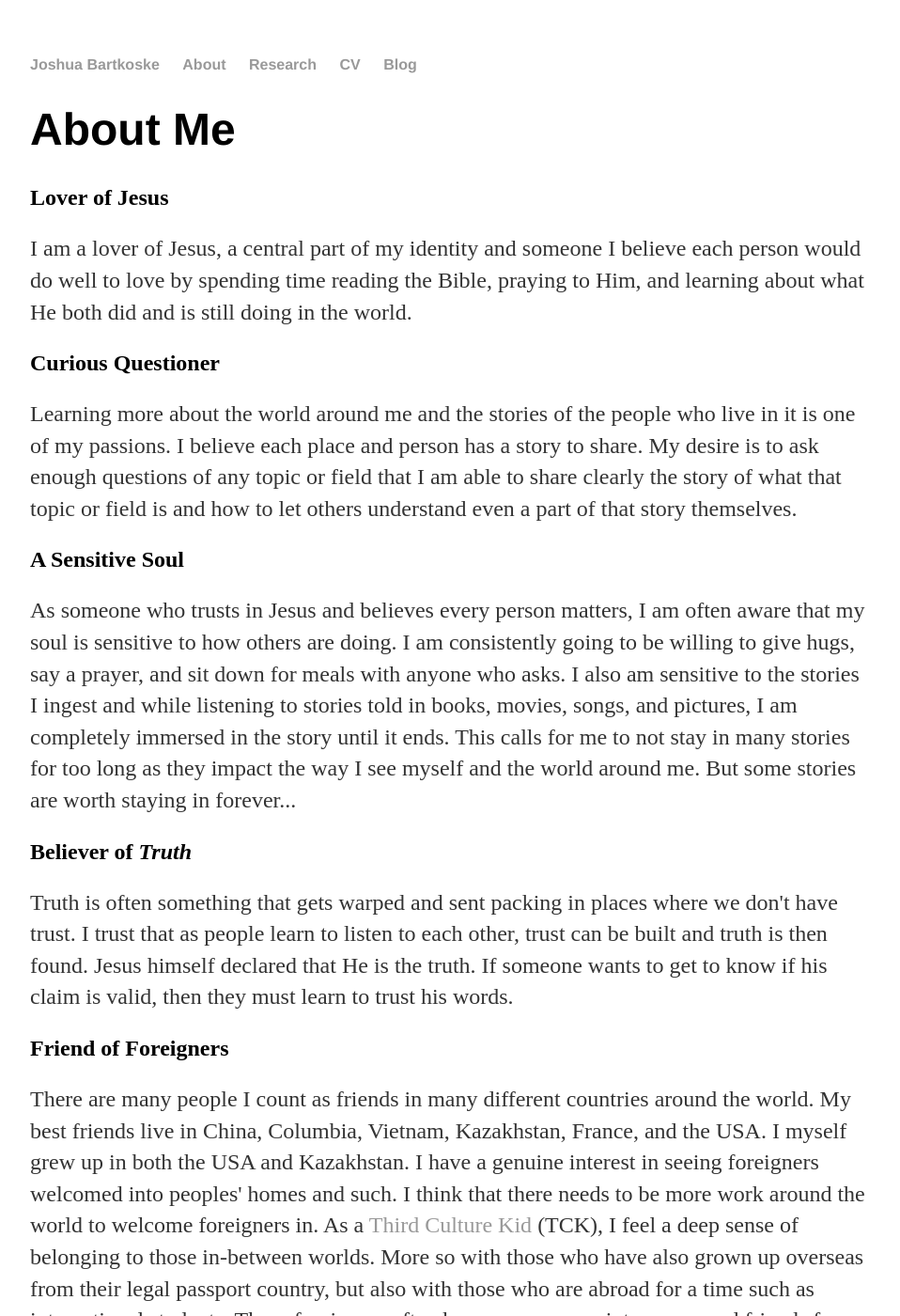
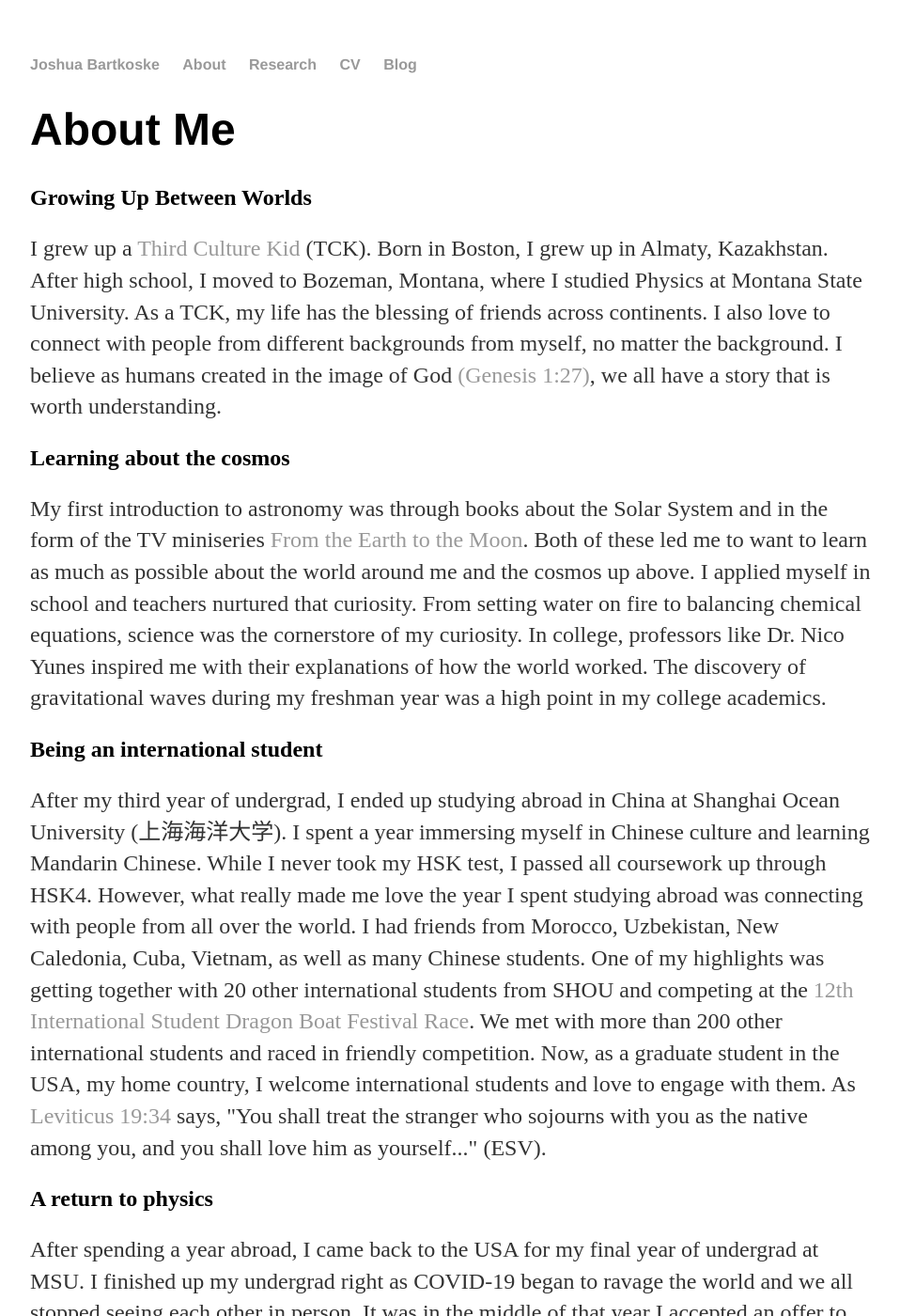
Before and after one commit to JoShuaBartkoske/JoShuaBartkoske.github.io, a Jekyll site: the page built from about/index.html, in a window 1280 px wide and 1400 px high. Shown: the whole window at 94% size, without its empty margins (160-1118 px from the left). Built offline with Jekyll 4.4.1, drawn with Linux system fonts in a browser that asks for light colours; comment, search, counter and statistics services are not loaded; some of the changed text lies outside the part shown.

Commit message:
remake about sections

```diff
--- a/about/index.html
+++ b/about/index.html
@@ -4,14 +4,41 @@ title: JoShua Bartkoske's About page
 ---
 <div class="blurb">
 	<h1>About Me</h1>
-	<h2>Lover of Jesus</h2>
-	<p>I am a lover of Jesus, a central part of my identity and someone I believe each person would do well to love by spending time reading the Bible, praying to Him, and learning about what He both did and is still doing in the world.</p>
-	<h2>Curious Questioner</h2>
-	<p>Learning more about the world around me and the stories of the people who live in it is one of my passions. I believe each place and person has a story to share. My desire is to ask enough questions of any topic or field that I am able to share clearly the story of what that topic or field is and how to let others understand even a part of that story themselves.</p>
-	<h2>A Sensitive Soul</h2>
-	<p>As someone who trusts in Jesus and believes every person matters, I am often aware that my soul is sensitive to how others are doing. I am consistently going to be willing to give hugs, say a prayer, and sit down for meals with anyone who asks. I also am sensitive to the stories I ingest and while listening to stories told in books, movies, songs, and pictures, I am completely immersed in the story until it ends. This calls for me to not stay in many stories for too long as they impact the way I see myself and the world around me. But some stories are worth staying in forever...</p>
-	<h2>Believer of <em>Truth</em></h2>
-	<p>Truth is often something that gets warped and sent packing in places where we don't have trust. I trust that as people learn to listen to each other, trust can be built and truth is then found. Jesus himself declared that He is the truth. If someone wants to get to know if his claim is valid, then they must learn to trust his words.</p>
-	<h2>Friend of Foreigners</h2>
-	<p>There are many people I count as friends in many different countries around the world. My best friends live in China, Columbia, Vietnam, Kazakhstan, France, and the USA. I myself grew up in both the USA and Kazakhstan. I have a genuine interest in seeing foreigners welcomed into peoples' homes and such. I think that there needs to be more work around the world to welcome foreigners in. As a <a href="https://www.tanyacrossman.com/blog/what-is-a-third-culture-kid-tck">Third Culture Kid</a> (TCK), I feel a deep sense of belonging to those in-between worlds. More so with those who have also grown up overseas from their legal passport country, but also with those who are abroad for a time such as international students. These foreigners often become my acquaintenances and friends for life and we visit each other over the years in each others' homes.
+	<h2>Growing Up Between Worlds</h2>
+	<p>I grew up a <a href="https://www.tanyacrossman.com/blog/what-is-a-third-culture-kid-tck">Third Culture Kid</a> (TCK). Born in Boston, I grew up in Almaty, Kazakhstan. After high school, I moved to Bozeman, Montana, where I studied Physics at Montana State University.
+		As a TCK, my life has the blessing of friends across continents. I also love to connect with people from different backgrounds from myself, no matter the background.
+		I believe as humans created in the image of God <a href="https://biblehub.com/genesis/1-27.htm">(Genesis 1:27)</a>, we all have a story that is worth understanding.
+	</p>
+	<h2>Learning about the cosmos</h2>
+	<p>
+		My first introduction to astronomy was through books about the Solar System and in the form of the TV miniseries <a href="https://www.imdb.com/title/tt0120570/">From the Earth to the Moon</a>.
+		Both of these led me to want to learn as much as possible about the world around me and the cosmos up above. I applied myself in school and teachers nurtured that curiosity.
+		From setting water on fire to balancing chemical equations, science was the cornerstore of my curiosity.
+		In college, professors like Dr. Nico Yunes inspired me with their explanations of how the world worked. The discovery of gravitational waves during my freshman year was a high point in my college academics.
+
+	</p>
+	<h2>Being an international student</h2>
+	<p>
+		After my third year of undergrad, I ended up studying abroad in China at Shanghai Ocean University (上海海洋大学). I spent a year immersing myself in Chinese culture and learning Mandarin Chinese.
+		While I never took my HSK test, I passed all coursework up through HSK4. However, what really made me love the year I spent studying abroad was connecting with people from all over the world.
+		I had friends from Morocco, Uzbekistan, New Caledonia, Cuba, Vietnam, as well as many Chinese students.
+		One of my highlights was getting together with 20 other international students from SHOU and competing at the <a href="https://www.chinadaily.com.cn/a/201906/04/WS5cf62ba3a310519142701000.html">12th International Student Dragon Boat Festival Race</a>.
+		We met with more than 200 other international students and raced in friendly competition.
+		Now, as a graduate student in the USA, my home country, I welcome international students and love to engage with them. As <a href="https://biblehub.com/leviticus/19-34.htm">Leviticus 19:34</a> says, "You shall treat the stranger who sojourns with you as the native among you, and you shall love him as yourself..." (ESV).
+	</p>
+	<h2>A return to physics</h2>
+	<p>
+		After spending a year abroad, I came back to the USA for my final year of undergrad at MSU. I finished up my undergrad right as COVID-19 began to ravage the world and we all stopped seeing each other in person.
+		It was in the middle of that year I accepted an offer to the Physics & Astronomy graduate program at the University of Utah and moved down July 1, 2020.
+		Since we had to be at home and 6 feet apart on campus, that year felt surreal as I passed graduate courses and attempted to build a life.
+		A year later, I ended up finding myself in the gamma ray group at Utah with Professors Dave Kieda and Wayne Springer opening the door for me to do research.
+		I started observing with VERITAS and studying the gamma-binary LS I +61 303.
+	</p>
+	<h2>Life keeps on going</h2>
+	<p>
+		While studying at the U (University of Utah), I also spent plenty of time exploring the world around me and building relationships. I ended up visiting all 5 of Utah's National Parks in my first year and also began dating my now-wife.
+		Since that time, I have also explored most of Utah's many ski resorts, hiked and climbed a number of amazing mountains, and found amazing community within the local body of believers.
+		I have also had the amazing blessing of welcoming a daughter into this world and watch her develop and smile and make the funniest faces in the world.
+		I now consider Utah to be home, despite not knowing what life would look like as I moved during a world-wide pandemic.
+	</p>
 </div><!-- /.blurb -->
```
